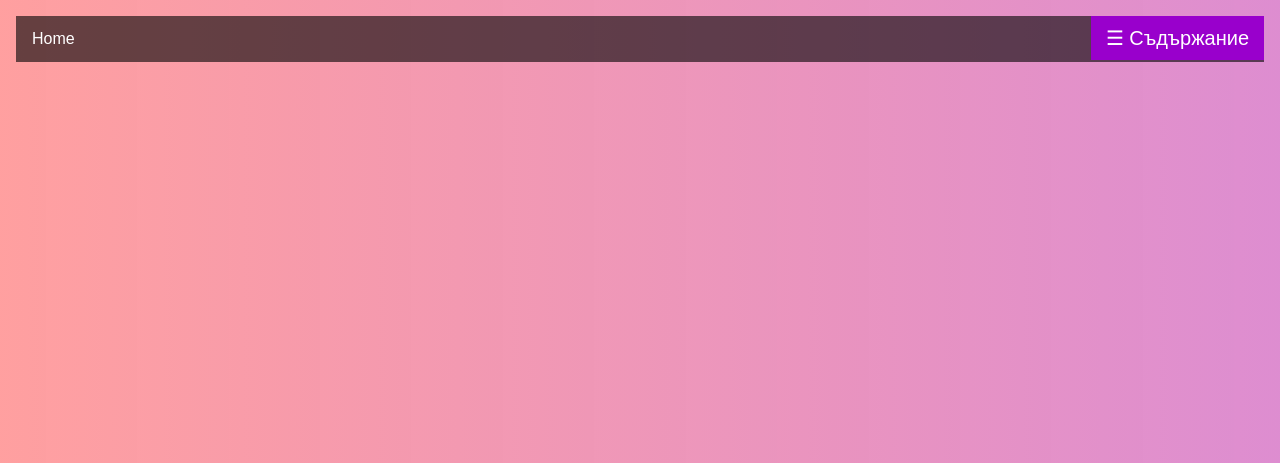
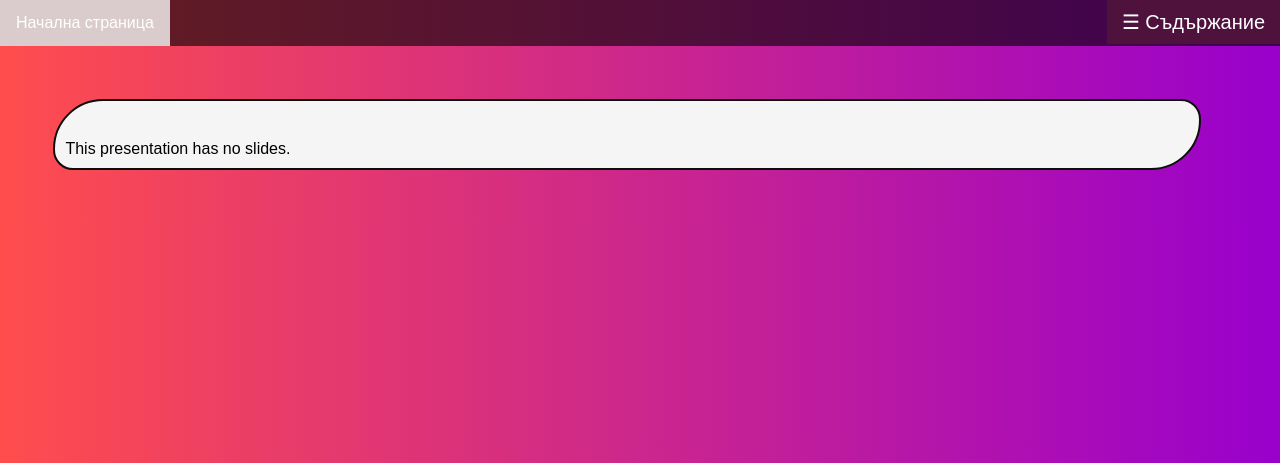
Before and after one commit to kstoimenova/presentation-generator, a PHP site: page /presentation-with-slides.php in a window 1280 px wide. Shown: the top 463 px of the page. Run offline with PHP 8.4, Linux system fonts and the light colour scheme; data that the repository does not hold is empty.

Commit message:
styling stuff.. (╯°□°)╯︵ ┻━┻

```diff
--- a/css/presentation-with-slides.css
+++ b/css/presentation-with-slides.css
@@ -1,37 +1,13 @@
 body {
-    background-color: #ff4d4d3f;
-    background-image: linear-gradient(to right, #ff4d4d62, #9900cc54);
+  background-color: #ff4d4d;
+  background-image: linear-gradient(to right, #ff4d4d, #9900cc);
   font-family: "Poppins", sans-serif;
   margin: 0;
 }
 
-.heading {
-    color: white;
-    text-align: center;
-    font-weight: 900;
-    font-size: 42px;
-    text-transform: uppercase;
-}
+/* navbar */
 
-.code {
-    background-color: #eee;
-    border: 1px solid #999;
-    color: rgb(43, 39, 39);
-    display: block;
-    padding: 20px;
-    overflow-wrap: break-word;
-}
-
-.slide {
-    display: block;
-    margin-bottom: 30px;
-    max-width: 100%;
-    overflow-x: auto;
-    font-size: 19px;
-    background-color: whitesmoke;
-}
-
-nav>ul {
+nav > ul {
   list-style-type: none;
   margin: 0;
   padding: 0;
@@ -41,11 +17,11 @@ nav>ul {
   background: rgba(0, 0, 0, 0.6);
 }
 
- nav>ul>li {
+nav > ul > li {
   float: left;
 }
 
-  nav>ul>li a {
+nav > ul > li a {
   display: block;
   color: white;
   text-align: center;
@@ -57,6 +33,8 @@ nav>ul {
   background-color: rgba(243, 241, 241, 0.829);
 }
 
+/* sidebar */
+
 .sidebar {
   height: 100%;
   width: 0;
@@ -64,7 +42,7 @@ nav>ul {
   right: 0px;
   z-index: 1;
   top: 0;
-    background-color: rgb(190, 190, 190);
+  background-color: rgb(68, 10, 73);
   overflow-x: hidden;
   transition: 0.5s;
   padding-top: 60px;
@@ -74,7 +52,7 @@ nav>ul {
   padding: 8px 8px 8px 32px;
   text-decoration: none;
   font-size: 25px;
-    color: #818181;
+  color: #dfdddd;
   display: block;
   transition: 0.3s;
 }
@@ -94,7 +72,7 @@ nav>ul {
 .openbtn {
   font-size: 20px;
   cursor: pointer;
-    background-color: #9900cc;
+  background-color: #4e123c;
   color: white;
   padding: 10px 15px;
   border: none;
@@ -104,13 +82,54 @@ nav>ul {
   background-color: #ff6699;
 }
 
+/* presentation and slides */
+
+.heading {
+  color: rgb(0, 0, 0);
+  text-align: center;
+  font-weight: 900;
+  font-size: 42px;
+  text-transform: uppercase;
+}
+
 #main {
-    transition: margin-right .5s;
+  transition: margin-right 0.5s;
   padding: 16px;
+}
+
+.content {
+  background-color: whitesmoke;
+  width: 90%;
+  margin: 3%;
+  border: 2px solid rgb(14, 13, 13);
+  padding: 10px;
+  border-radius: 50px 20px;
+}
+
+.code {
+  background-color: #eee;
+  border: 1px solid #999;
+  border-radius: 50px 20px;
+  color: rgb(43, 39, 39);
+  display: block;
+  padding: 20px;
+  overflow-wrap: break-word;
+}
+
+.slide {
+  display: block;
+  margin-bottom: 30px;
+  max-width: 80%;
+  overflow-x: auto;
+  font-size: 19px;
 }
 
 /* On smaller screens, where height is less than 450px, change the style of the sidenav (less padding and a smaller font size) */
 @media screen and (max-height: 450px) {
-    .sidebar {padding-top: 15px;}
-    .sidebar a {font-size: 18px;}
+  .sidebar {
+    padding-top: 15px;
   }
+  .sidebar a {
+    font-size: 18px;
+  }
+}
--- a/views/navbar.html
+++ b/views/navbar.html
@@ -1,6 +1,6 @@
 <nav>
   <ul>
-    <li><a href="./index.php">Home</a></li>
+    <li><a href="./index.php"><i class="fa fa-home" aria-hidden="true"></i>Начална страница</a></li>
     <li style="float:right"><button class="openbtn" onclick="openNav()">☰ Съдържание</button></li>
   </ul>
 </nav>
--- a/views/presentation-with-slides.php
+++ b/views/presentation-with-slides.php
@@ -38,18 +38,23 @@
     </ol>
 </div>
 
+<!-- navbar -->
+<?php
+    require_once "./navbar.html";
+?>
+
 <div id="main">
-<!-- navbar -->
-    <?php
-    require_once "./navbar.html";
-    ?>
 
+    <div class="content">
     <h1 class="heading"><?php echo $presentation->getName(); ?></h1>
-
+    <?php if (count($slides) == 0) echo 'This presentation has no slides.'; ?>
 	<?php foreach ($slides as $slide) {?>
         <div><?php echo $slide->getHtmlLayout(); ?></div>
     <?php } ?>
+    </div>
+
 </div>
+
     <script src="./static/js/content-sidebar.js"></script>
 </body>
 </html>
```
Lines whose indentation alone changed are shown as unchanged.
